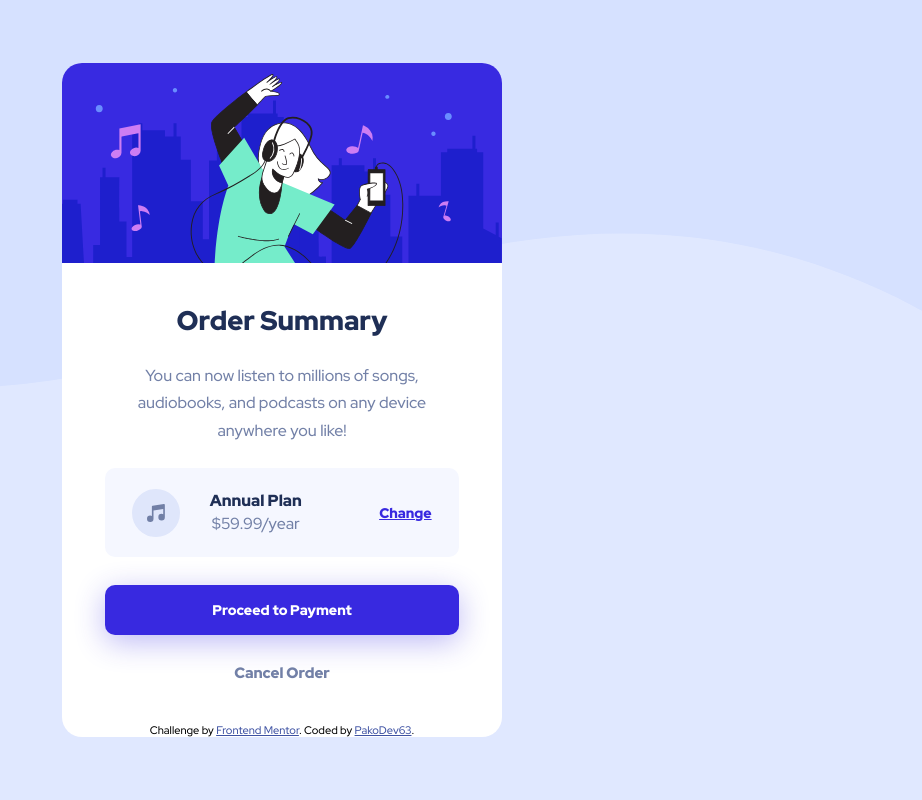
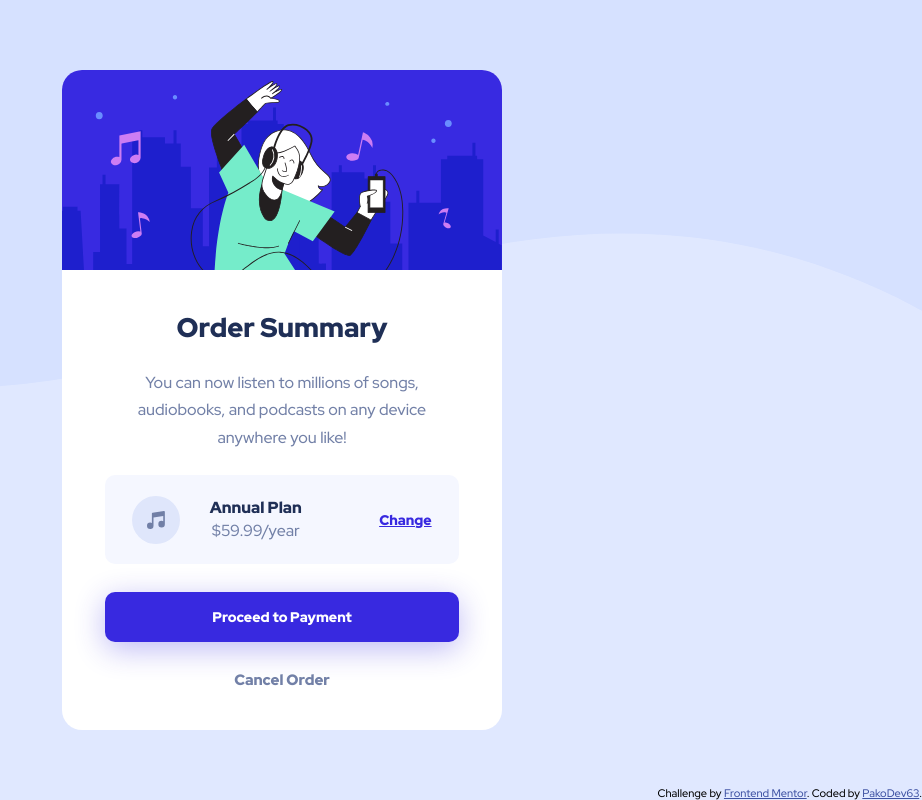
Before and after one commit to PakoDev63/Frontend-Mentor-Challenge-No.-1, a plain HTML site: page index.html in a window 1280 px wide. Shown: the whole page, without its empty margins (358-1280 px from the left). Drawn offline with Linux system fonts and the light colour scheme.

Commit message:
Update index.html

```diff
--- a/index.html
+++ b/index.html
@@ -172,6 +172,12 @@
       color: var(--Darkblue);
     }
 
+    .attribution{
+      position: absolute;
+      bottom: 0;
+      right: 0;
+    }
+
     @media (max-width: 375px) {
       body{
         background-image: url(pattern-background-mobile.svg);
```
